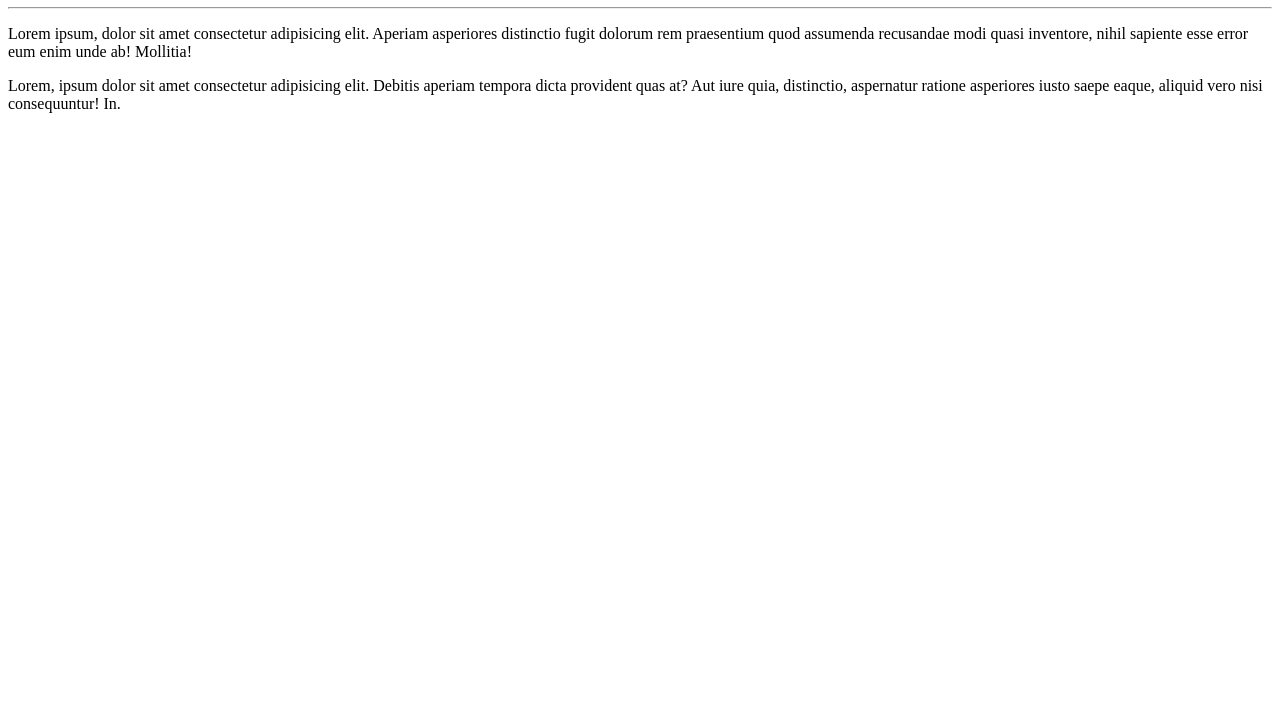
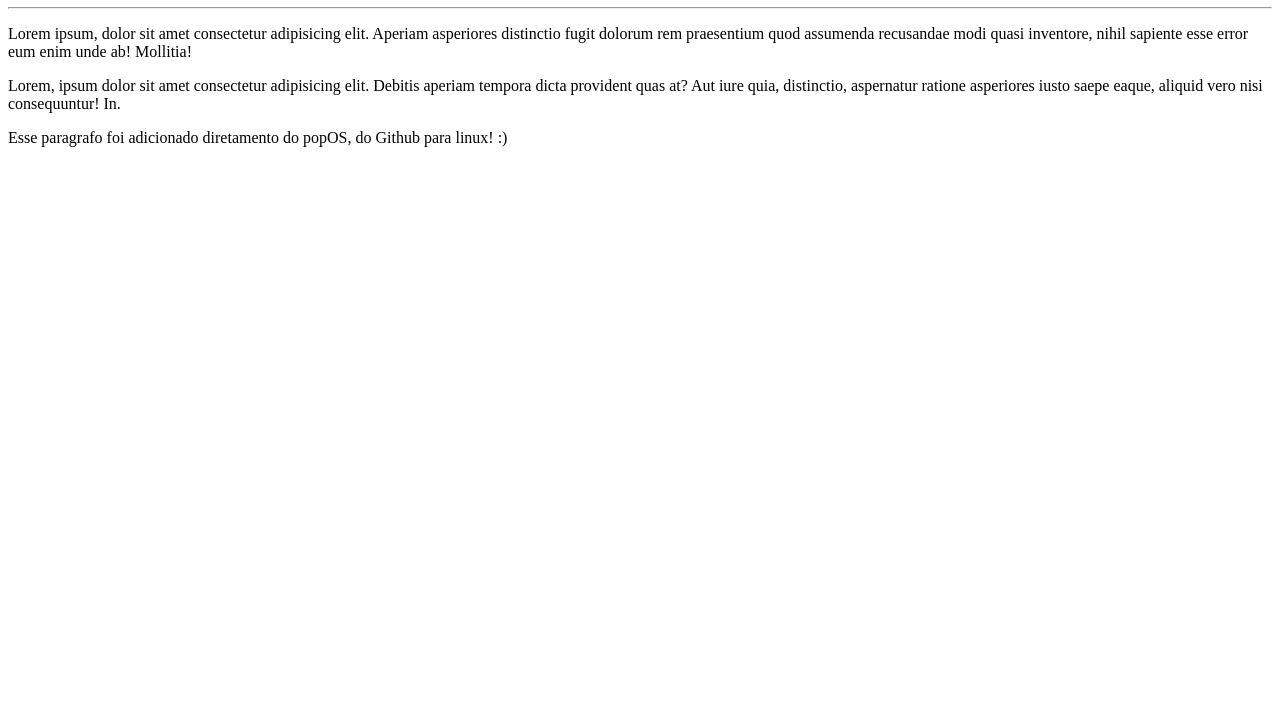
Before and after one commit to Croneydbr/Hello_world, a plain HTML site: page site_exemplo/index.html in a window 1280 px wide. Shown: the part 73-800 px from the top of the page. Drawn offline with Linux system fonts and the light colour scheme.

Commit message:
Nova adição feita direto do Github para Linux!! :+1:

```diff
--- a/site_exemplo/index.html
+++ b/site_exemplo/index.html
@@ -11,5 +11,6 @@
     <hr>
     <p>Lorem ipsum, dolor sit amet consectetur adipisicing elit. Aperiam asperiores distinctio fugit dolorum rem praesentium quod assumenda recusandae modi quasi inventore, nihil sapiente esse error eum enim unde ab! Mollitia!</p>
     <p>Lorem, ipsum dolor sit amet consectetur adipisicing elit. Debitis aperiam tempora dicta provident quas at? Aut iure quia, distinctio, aspernatur ratione asperiores iusto saepe eaque, aliquid vero nisi consequuntur! In.</p>
+    <p>Esse paragrafo foi adicionado diretamento do popOS, do Github para linux! :)</p>
 </body>
 </html>
```
